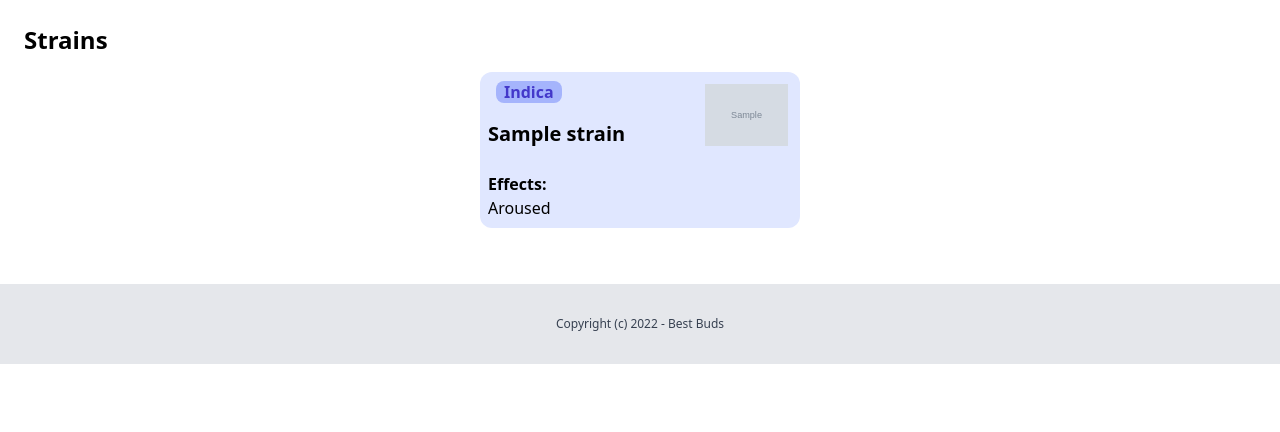
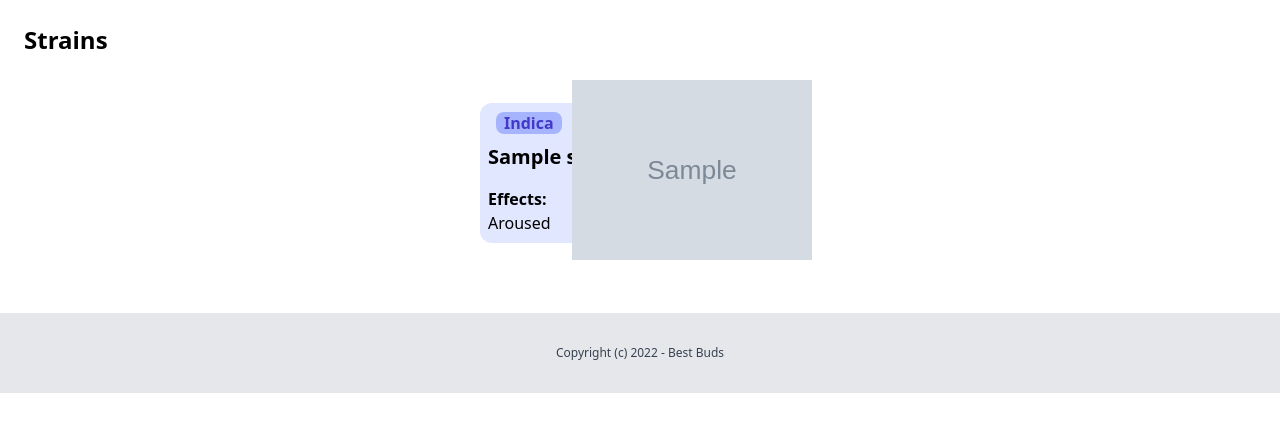
Before and after one commit to Troxed/BestBuds, a Django app: page /strains/ in a window 1280 px wide. Shown: the part 80-512 px from the top of the page. Run offline with Django 4.2, Linux system fonts and the light colour scheme; tables that the repository leaves empty hold one stand-in row (values such as "Sample post"); grey boxes marked "Sample" are stand-in pictures; some libraries are stand-ins or nearby versions.

Commit message:
Changed strains page tiles so pic overlaps tile

```diff
--- a/strains/templates/strains/strain_list.html
+++ b/strains/templates/strains/strain_list.html
@@ -10,32 +10,40 @@
         {% if strains %}
             {% for strain in strains %}
                 {% if strain.stock != "gone_forever" and strain.stock != "out_of_stock" %}
-                        <div onclick="location.href='{% url 'strains:strain_detail' strain.id %}';"class="grid grid-cols-3 mx-auto rounded-xl m-4 h-42 max-w-xs
+
+                    <div onclick="location.href='{% url 'strains:strain_detail' strain.id %}';" class="relative grid grid-cols-3 grid-rows-5 mx-auto max-w-xs -m-4">
+
+                            <div class="grid grid-cols-3 row-start-2 row-span-3 col-span-3 rounded-xl
                                 {% if strain.get_type_display == 'Sativa' %}bg-yellow-100
                                 {% elif strain.get_type_display == 'Sativa Hybrid' %}bg-yellow-100
                                 {% elif strain.get_type_display == 'Hybrid' %}bg-emerald-100
                                 {% elif strain.get_type_display == 'Indica Hybrid' %}bg-indigo-100
-                            {% else %}bg-indigo-100{% endif %}">
+                                {% else %}bg-indigo-100
+                                {% endif %}">
 
-                                <div class="col-span-2 px-4 mt-2">
+                                <div style="overflow: visible" class="absolute top-0 -right-3 row-span-5 row-start-1 mt-6">
+                                    <img src="{{ strain.image.url }}" style="height: 180px">
+                                </div>
+
+                                <div class="col-span-2 px-4 py-2">
                                     <a class="px-2 rounded-lg font-bold
                                         {% if strain.get_type_display == 'Sativa' %}bg-yellow-300 text-yellow-700
                                         {% elif strain.get_type_display == 'Sativa Hybrid' %}bg-yellow-300 text-yellow-700
                                         {% elif strain.get_type_display == 'Hybrid' %}bg-emerald-300 text-emerald-700
                                         {% elif strain.get_type_display == 'Indica Hybrid' %}bg-indigo-300 text-indigo-700
-                                        {% else %}bg-indigo-300 text-indigo-700{% endif %}">{{ strain.get_type_display}}</a>
+                                        {% else %}bg-indigo-300 text-indigo-700
+                                        {% endif %}">{{ strain.get_type_display}}
+                                    </a>
                                 </div>
 
-                                <img src="{{ strain.image.url }}" class="row-span-3 p-3 justify-self-end" style="max-height: 180px">
-
-                                <div class="col-span-2 px-2 mt-4 text-xl font-bold">
+                                <div class="px-2 text-xl font-bold col-span-2">
                                 <a>{{ strain.name }}</a>
                                 </div>
 
-                                <div class="col-span-2 px-2 mt-6 mb-2 w-full">
+                                <div class="col-span-2 px-2 mt-4 mb-2">
                                     <span class="font-bold">Effects:<br></span><span>{{ strain.get_effect_display }}</span>
                                 </div>
-
+                            </div>
                     </div>
                 {% endif %}
             {% endfor %}
```
Lines whose indentation alone changed are shown as unchanged.
